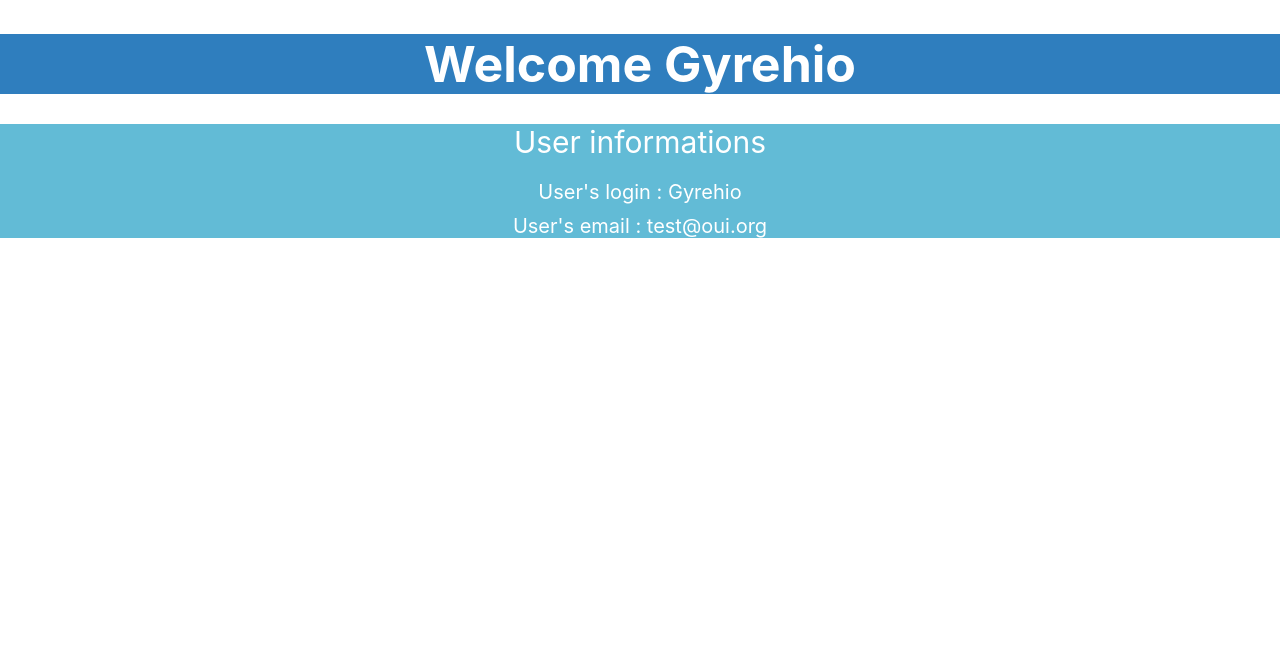
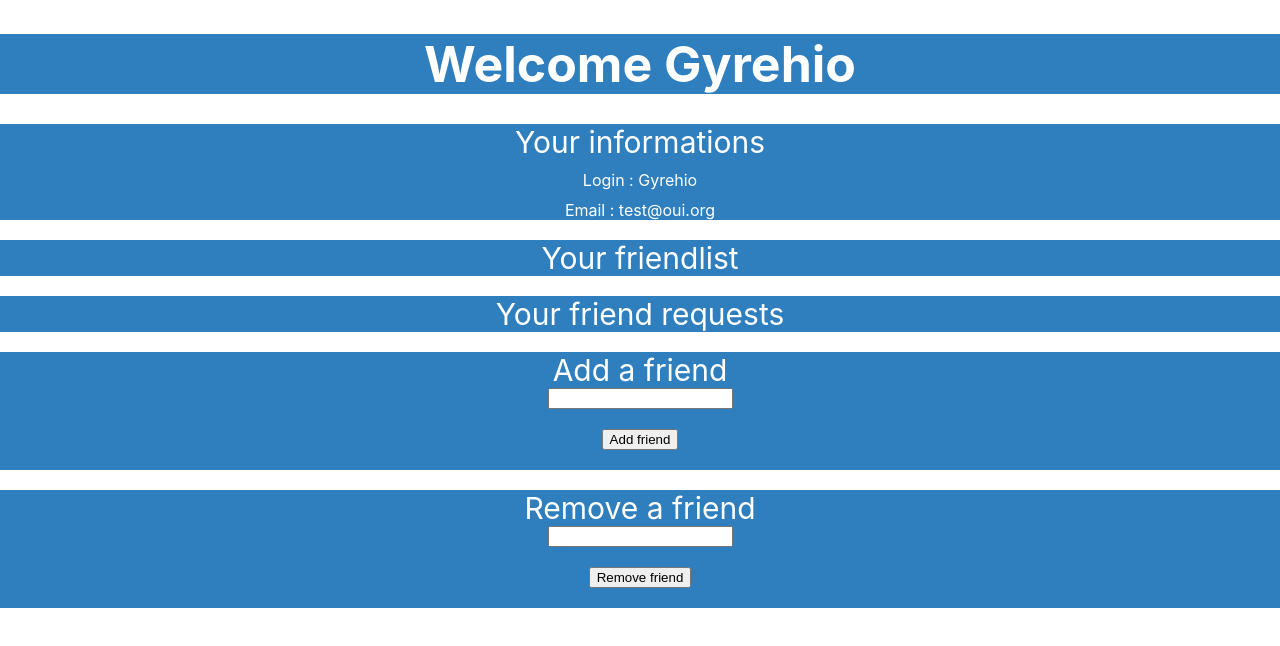
Before and after one commit to Gyrehio/uapoly-frontend, a React (Create React App) app: page /user in a window 1280 px wide. Shown: the top 646 px of the page. Built offline with nearby package versions, Linux system fonts and the light colour scheme.

Commit message:
Added all input texts for UserDisplay page

```diff
--- a/src/App.css
+++ b/src/App.css
@@ -55,8 +55,9 @@ div.userheader h1 {
 }
 
 div.displayInfos {
-    background-color: rgb(98, 187, 214);
+    background-color: rgb(47, 126, 190);
     color: white;
+    margin-bottom: 20px;
 }
 
 div.displayInfos label.infos {
@@ -65,14 +66,22 @@ div.displayInfos label.infos {
     justify-content: center;
     align-items: center;
     text-align: center;
-    font-size: 20px;
 }
 
 div.displayInfos label.title {
-    margin-bottom: 20px;
     display: flex;
     justify-content: center;
     align-items: center;
     text-align: center;
     font-size: 30px;
 }
+
+div.infoTitle input[type='text'] {
+    display: block;
+    margin: 0 auto;
+}
+
+div.infoTitle input[type='button'] {
+    display: block;
+    margin: auto;
+}
--- a/src/components/SignIn.tsx
+++ b/src/components/SignIn.tsx
@@ -9,9 +9,6 @@ function handleClick(e) {
     const email = document.querySelector("input[name='email']").value;
     const regex = /^([a-zA-Z]|[0-9]|-|_){4,15}$/;
     const error = document.querySelector(".error");
-
-    console.log(password);
-    console.log(confirm);
 
     if (password !== confirm) {
         if (error?.hasChildNodes()) {error.removeChild(error.firstElementChild);}
@@ -36,7 +33,6 @@ function handleClick(e) {
             "password": password,
             "email": email
         });
-        console.log(obj);
 
         fetch('/user/register', {
             method: "POST",
--- a/src/components/UserDisplay.tsx
+++ b/src/components/UserDisplay.tsx
@@ -1,18 +1,89 @@
 import React from "react";
+
+function addFriend(e) {
+    e.preventDefault();
+    const login = document.querySelector("input[name='addFriendLogin']").value;
+
+    const obj = JSON.stringify({
+        "login": login
+    });
+
+    fetch('/friend/add', {
+        method: "POST",
+        body: obj,
+        headers: {
+            "Content-Type": "application/json"
+        }
+    })
+    .then((response) => response.json())
+    .then((result) => console.log(result));
+}
+
+function removeFriend(e) {
+    e.preventDefault();
+    const login = document.querySelector("input[name='removeFriendLogin']").value;
+
+    const obj = JSON.stringify({
+        "login": login,
+    });
+
+    fetch('/friend/remove', {
+        method: "POST",
+        body: obj,
+        headers: {
+            "Content-Type": "application/json"
+        }
+    })
+    .then((response) => response.json())
+    .then((result) => console.log(result));
+}
 
 const UserDisplay=({login, email})=> {
     return(
-        <div className="displayInfos">
-            <div className="infoTitle">
-                <label className="title" htmlFor="title">User informations</label>
+        <>
+            <div className="displayInfos">
+                <div className="infoTitle">
+                    <label className="title" htmlFor="title">Your informations</label>
+                </div>
+                <div>
+                    <label className="infos" htmlFor="loginLabel">Login : {login}</label>
+                </div>
+                <div>
+                    <label className="infos" htmlFor="emailLabel">Email : {email}</label>
+                </div>
             </div>
-            <div>
-                <label className="infos" htmlFor="loginLabel">User's login : {login}</label>
+            <div className="displayInfos">
+                <div className="infoTitle">
+                    <label className="title" htmlFor="title">Your friendlist</label>
+                </div>
+                <div>
+
+                </div>
             </div>
-            <div>
-                <label className="infos" htmlFor="emailLabel">User's email : {email}</label>
+            <div className="displayInfos">
+                <div className="infoTitle">
+                    <label className="title" htmlFor="title">Your friend requests</label>
+                </div>
+                <div>
+
+                </div>
             </div>
-        </div>
+            <div className="displayInfos">
+                <div className="infoTitle">
+                    <label className="title" htmlFor="title">Add a friend</label>
+                    <input type="text" name="addFriendLogin" /><br/>
+                    <input type="button" name="addFriend" value={"Add friend"} onClick={addFriend} /><br/>
+                </div>
+            </div>
+            <div className="displayInfos">
+                <div className="infoTitle">
+                    <label className="title" htmlFor="title">Remove a friend</label>
+                    <input type="text" name="removeFriendLogin" /><br/>
+                    <input type="button" name="removeFriend" value={"Remove friend"} onClick={removeFriend} /><br/>
+                </div>
+            </div>
+        </>
+
     );
 }
 
```
